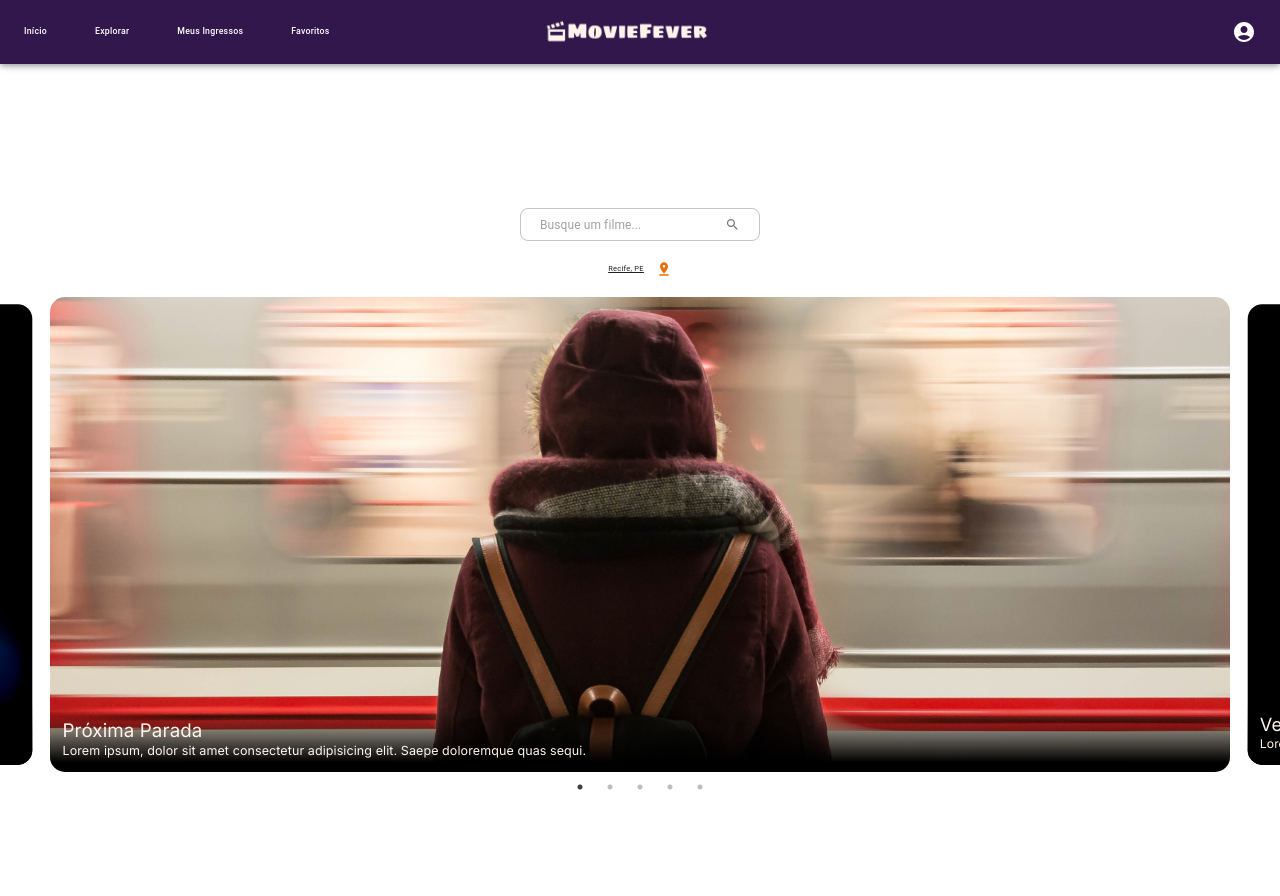
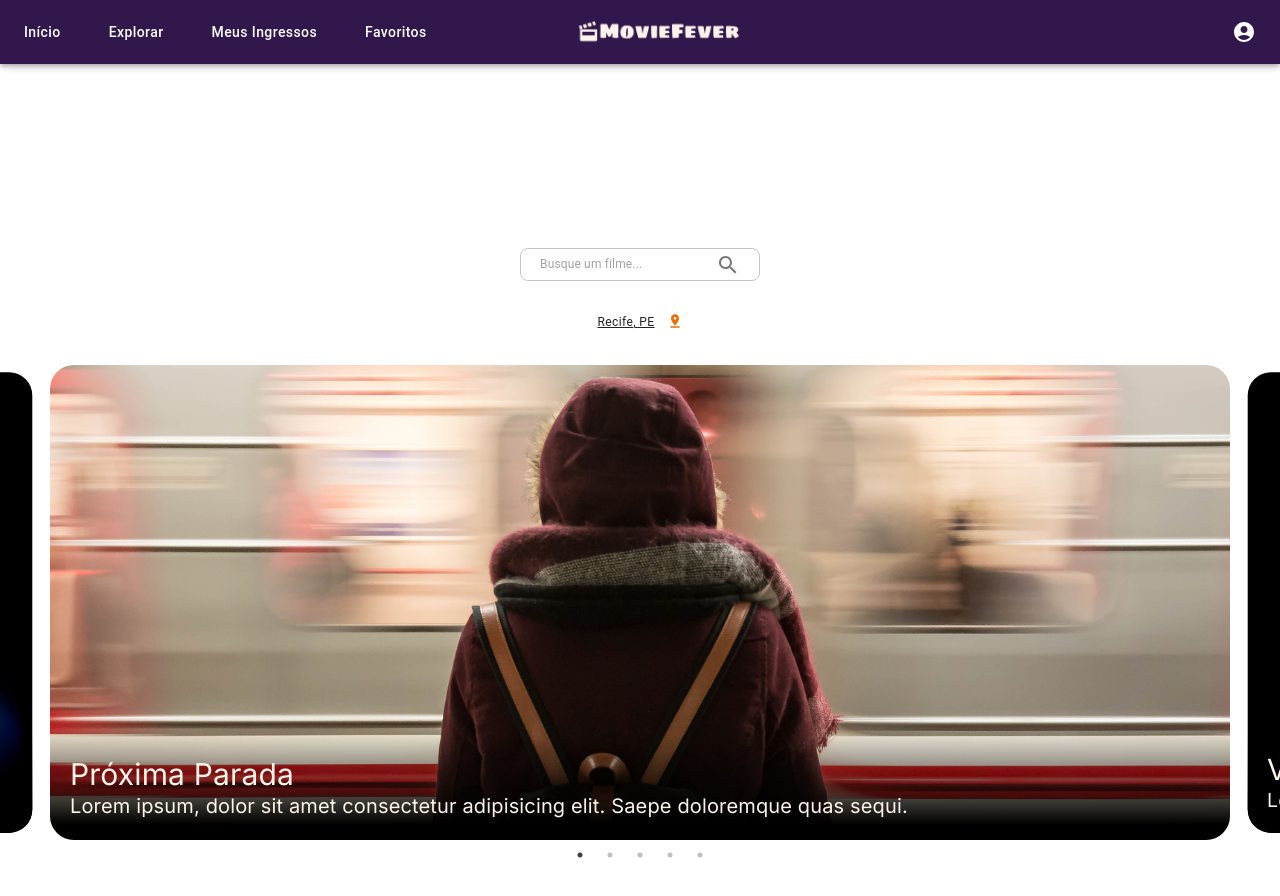
Before and after one commit to ecioferraz/moviefever, a Next.js app: page / in a window 1280 px wide. Shown: the top 896 px of the page. Built offline with nearby package versions, Linux system fonts and the light colour scheme.

Commit message:
refactor: global styles

```diff
--- a/src/app/globals.css
+++ b/src/app/globals.css
@@ -25,14 +25,14 @@
 }
 
 html {
-  font-size: 62.5%;
+  /* font-size: 62.5%; */
   scroll-behavior: smooth;
 }
 
 body {
   color: rgb(var(--foreground-rgb));
   background: rgb(var(--background-rgb));
-  font-size: 1.6rem;
+  font-size: 1rem;
 }
 
 main {
```
